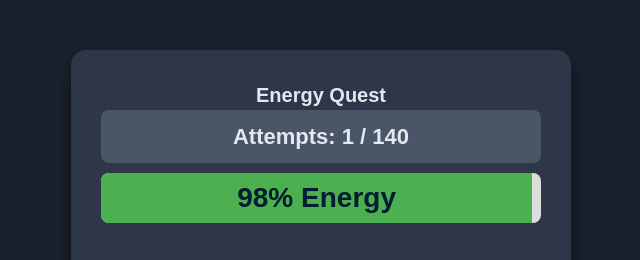
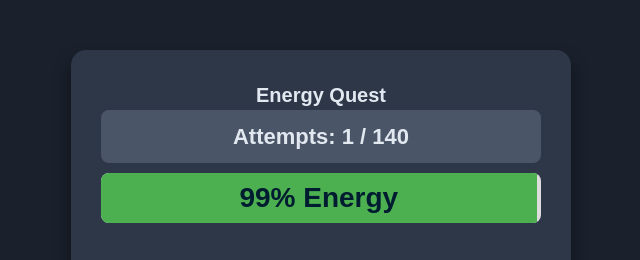
Before and after one commit to VojMi/Energy-Quest, a plain HTML site: page index.html in a window 1280 px wide. Both pictures are taken after a click on the element 457 px from the left and 372 px from the top of the page. Shown: the top 260 px of the page, 319-959 px from the left. Drawn offline with nearby package versions, Linux system fonts and the light colour scheme.

Commit message:
Update index.html

```diff
--- a/index.html
+++ b/index.html
@@ -287,7 +287,7 @@
                 clickSound.play(); // Play click sound
                 attempts++; // Increment total attempts
                 attemptsThisRound++; // Increment attempts for the current round
-                energy -= 2; // Deduct 2 energy points for each guess (Increased Difficulty)
+                energy -= 1; // Deduct 1 energy points for each guess
 
                 // Update stats immediately after energy deduction (checks for game over)
                 updateStats();
```
